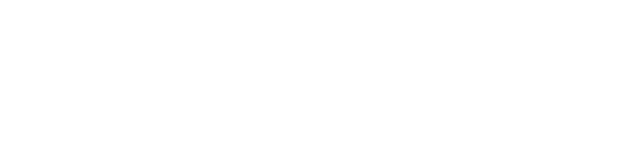
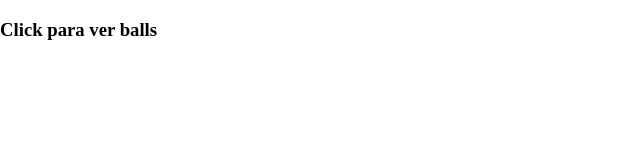
Before and after one commit to JuanDaLosada98/proyecto-Tipo4, a plain HTML site: page index.html in a window 1280 px wide. Shown: the whole page, without its empty margins (0-640 px from the left). Drawn offline with Linux system fonts and the light colour scheme.

Commit message:
tipo 4 terminado

```diff
--- a/index.html
+++ b/index.html
@@ -8,6 +8,7 @@
     <link rel="stylesheet" href="./styles.css">
 </head>
 <body>
+    <h3>Click para ver balls</h3>
     <script src="./index.js"></script>
 </body>
 </html>
--- a/styles.css
+++ b/styles.css
@@ -2,6 +2,7 @@ body{
     margin: 0;
     width: 100vw;
     height: 100vh;
+    overflow: hidden;
 }
 
 .newCircle{
```
